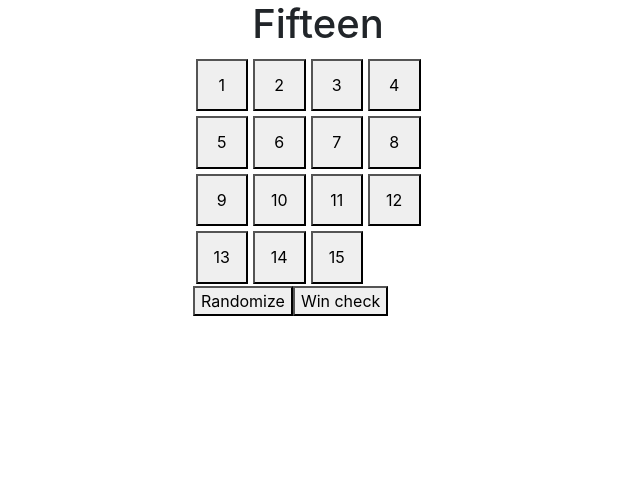
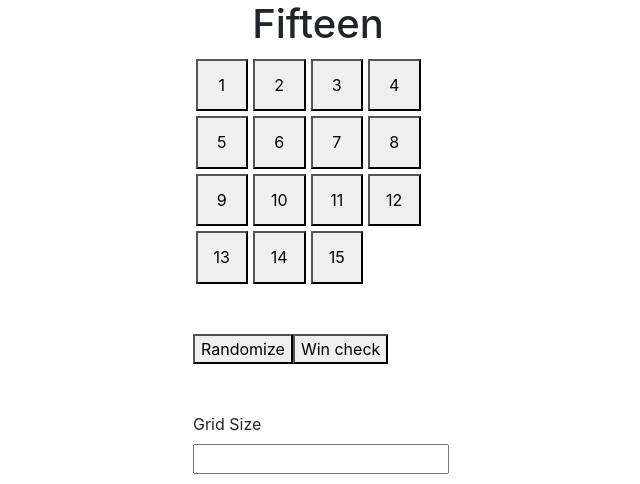
Before and after one commit to CodySelman/react-fifteen, a React (Create React App) app: page / in a window 1280 px wide. Shown: the top 484 px of the page, without its empty margins (322-962 px from the left). Built offline with nearby package versions, Linux system fonts and the light colour scheme.

Commit message:
Created gridSize state value, and corresponding input element. This value and input element will later determine how large the grid is.

```diff
--- a/src/App.css
+++ b/src/App.css
@@ -10,3 +10,7 @@
 .App--heading {
     text-align: center;
 }
+
+.App--margin-top-3 {
+    margin-top: 3rem;
+}
--- a/src/App.js
+++ b/src/App.js
@@ -6,6 +6,7 @@ class App extends Component {
   constructor() {
     super();
     this.state = {
+      gridSize: 2,
       cells: [],
       winText: ''
     };
@@ -148,8 +149,15 @@ class App extends Component {
         <h1 className='App--heading'>Fifteen</h1>
         <div className='App--CellGrid-container'>
           {CellGrid}
-          <button onClick={this.randomizeGrid}>Randomize</button>
-          <button onClick={this.winCheck}>Win check</button>
+          <div className='App--margin-top-3'>
+            <button onClick={this.randomizeGrid}>Randomize</button>
+            <button onClick={this.winCheck}>Win check</button>
+          </div>
+          <div className='App--margin-top-3'>
+            <label>Grid Size</label>
+            <input type="number" min='2'/>
+          </div>
+
         </div>
         {this.state.winText}
       </div>
```
